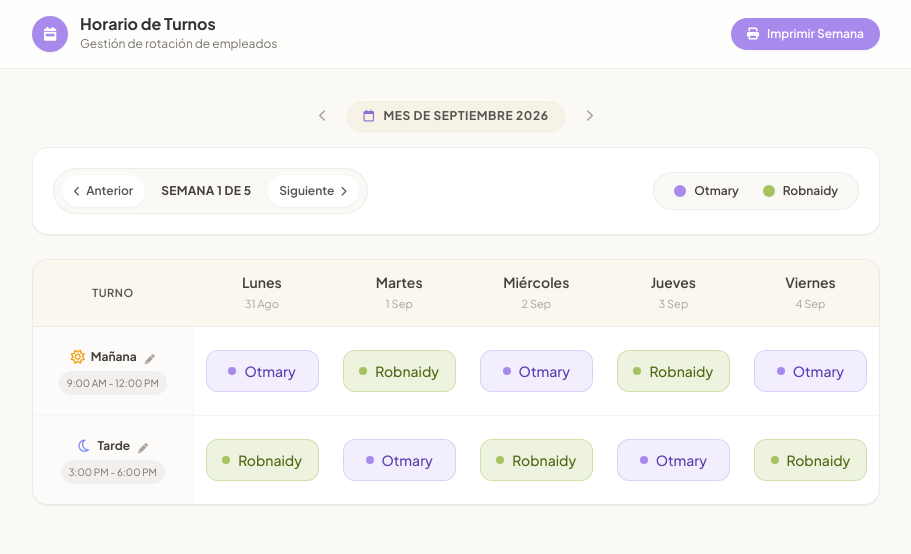
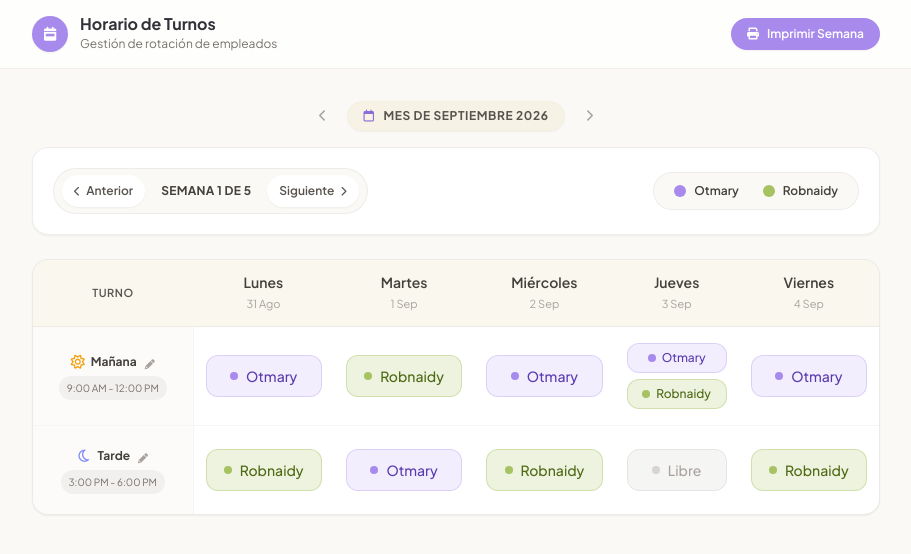
Before and after one commit to otmarycarolina-ship-it/rotacion-, a React (Vite) app: page / in a window 1280 px wide. Shown: the top 554 px of the page, without its empty margins (184-1095 px from the left). Built offline with nearby package versions, Linux system fonts and the light colour scheme.

Commit message:
Update App.jsx

```diff
--- a/src/App.jsx
+++ b/src/App.jsx
@@ -14,6 +14,14 @@ const ROBNAIDY = {
   colorText: 'text-[#4F6914]',
   dotColor: 'bg-[#A6C261]',
   border: 'border-[#A6C261]/40'
+};
+
+const FREE = {
+  name: 'Libre',
+  colorBg: 'bg-stone-100',
+  colorText: 'text-stone-400',
+  dotColor: 'bg-stone-300',
+  border: 'border-stone-200'
 };
 
 const monthNames = [
@@ -66,7 +74,11 @@ export default function App() {
   const afternoonShift = [];
 
   for (let i = 0; i < 5; i++) {
-    if (i % 2 === 0) {
+    if (i === 3) {
+      // Jueves: ambas trabajan juntas en la mañana y libre en la tarde
+      morningShift.push([OTMARY, ROBNAIDY]);
+      afternoonShift.push(FREE);
+    } else if (i % 2 === 0) {
       morningShift.push(mondayMorningWorker);
       afternoonShift.push(mondayAfternoonWorker);
     } else {
@@ -110,6 +122,29 @@ export default function App() {
     if (tempMorning.trim()) setMorningHours(tempMorning.trim());
     if (tempAfternoon.trim()) setAfternoonHours(tempAfternoon.trim());
     setIsModalOpen(false);
+  };
+
+  // Helper para renderizar los bloques de empleados
+  const renderEmployeeBadge = (emp) => {
+    if (Array.isArray(emp)) {
+      return (
+        <div className="flex flex-col gap-1.5">
+          {emp.map((e, idx) => (
+            <div key={idx} className={`${e.colorBg} ${e.colorText} ${e.border} border py-1.5 px-2.5 rounded-xl flex items-center justify-center gap-1.5 font-medium text-xs`}>
+              <span className={`w-2 h-2 rounded-full ${e.dotColor} shrink-0`}></span>
+              <span>{e.name}</span>
+            </div>
+          ))}
+        </div>
+      );
+    }
+
+    return (
+      <div className={`${emp.colorBg} ${emp.colorText} ${emp.border} border py-2.5 px-3 rounded-xl flex items-center justify-center gap-2 font-medium text-xs sm:text-sm`}>
+        <span className={`w-2 h-2 rounded-full ${emp.dotColor} shrink-0`}></span>
+        <span>{emp.name}</span>
+      </div>
+    );
   };
 
   return (
@@ -222,10 +257,7 @@ export default function App() {
                     </td>
                     {morningShift.map((emp, i) => (
                       <td key={i} className="py-4 px-2 sm:px-3 text-center">
-                        <div className={`${emp.colorBg} ${emp.colorText} ${emp.border} border py-2.5 px-3 rounded-xl flex items-center justify-center gap-2 font-medium text-xs sm:text-sm`}>
-                          <span className={`w-2 h-2 rounded-full ${emp.dotColor} shrink-0`}></span>
-                          <span>{emp.name}</span>
-                        </div>
+                        {renderEmployeeBadge(emp)}
                       </td>
                     ))}
                   </tr>
@@ -245,10 +277,7 @@ export default function App() {
                     </td>
                     {afternoonShift.map((emp, i) => (
                       <td key={i} className="py-4 px-2 sm:px-3 text-center">
-                        <div className={`${emp.colorBg} ${emp.colorText} ${emp.border} border py-2.5 px-3 rounded-xl flex items-center justify-center gap-2 font-medium text-xs sm:text-sm`}>
-                          <span className={`w-2 h-2 rounded-full ${emp.dotColor} shrink-0`}></span>
-                          <span>{emp.name}</span>
-                        </div>
+                        {renderEmployeeBadge(emp)}
                       </td>
                     ))}
                   </tr>
```
